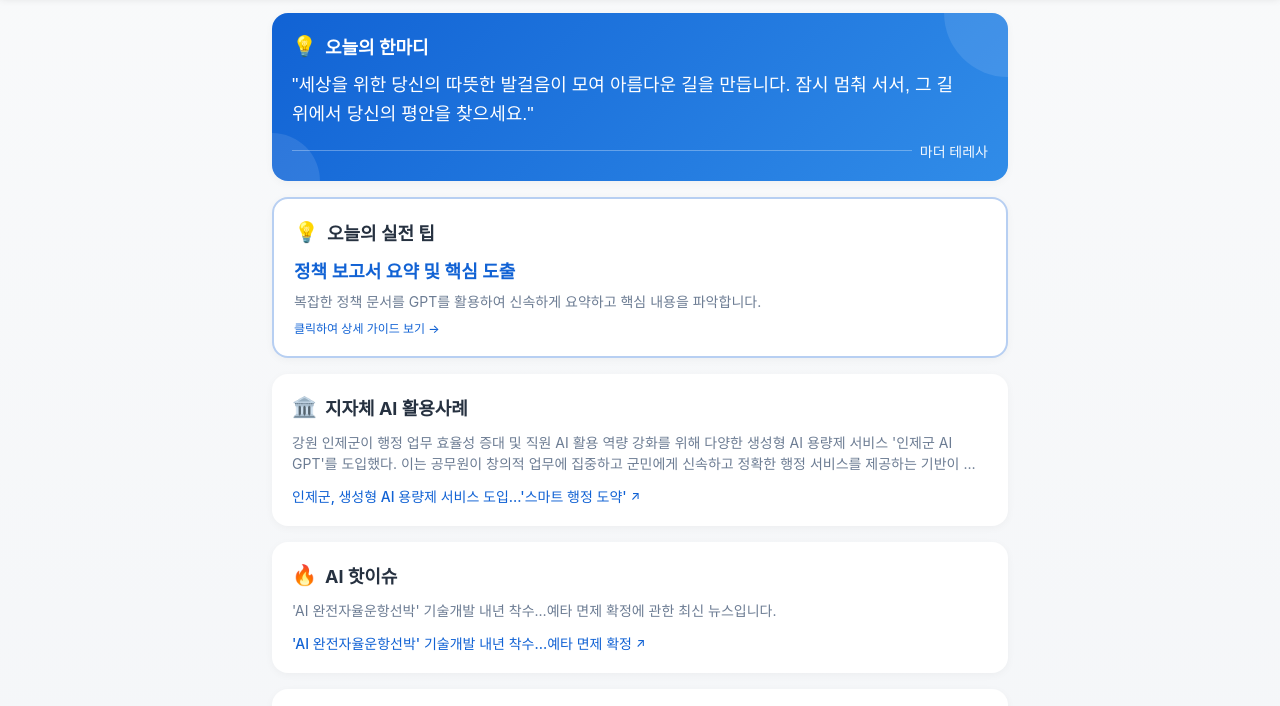
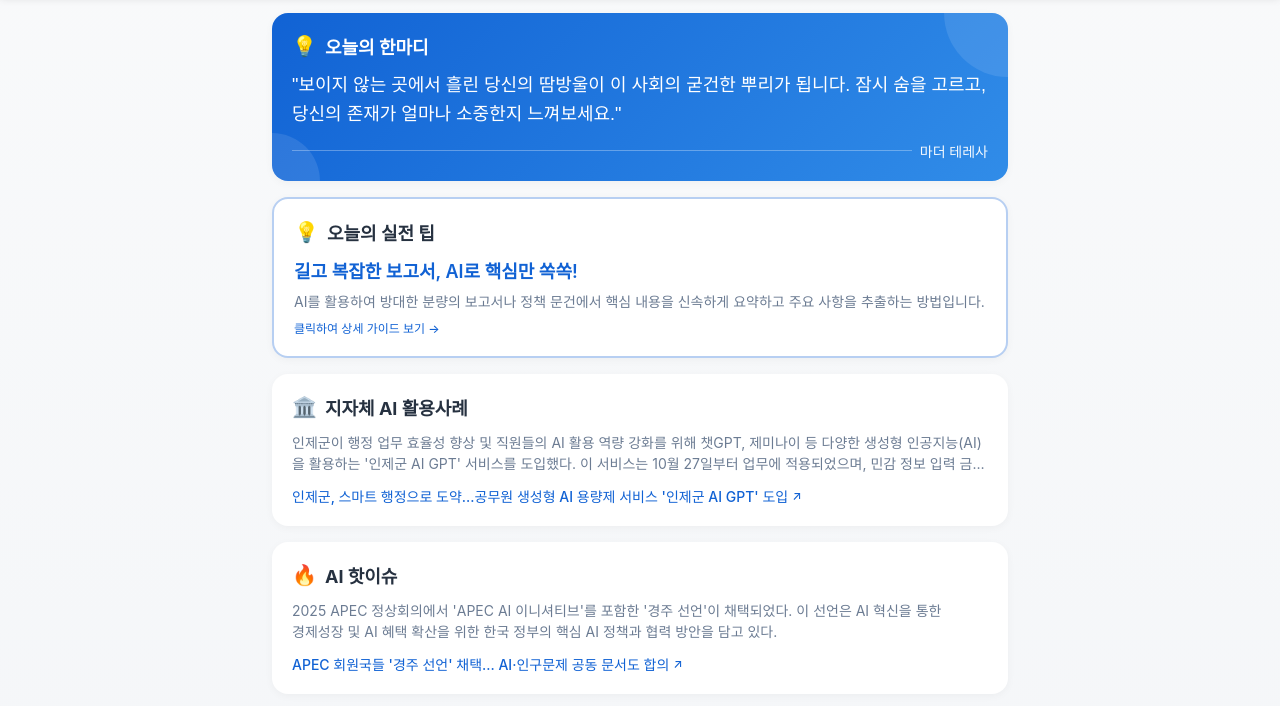
Before and after one commit to chrisryugj/AIDo, a plain HTML site: page index.html in a window 1280 px wide. Shown: the part 209-915 px from the top of the page. Drawn offline with Linux system fonts and the light colour scheme; a web font is replaced by a local one.

Commit message:
Update daily content for 2025-11-07

```diff
--- a/index.html
+++ b/index.html
@@ -9,7 +9,7 @@
     <meta property="og:type" content="website">
     <meta property="og:url" content="https://chrisryugj.github.io/AIDo/">
     <meta property="og:title" content="AI출근길 (25.11.07.금) - 공공 AI 실전팁">
-    <meta property="og:description" content="복잡한 정책 문서를 GPT를 활용하여 신속하게 요약하고 핵심 내용을 파악합니다., 지자체 사례·핫이슈 1건씩, 오늘의 한 문장 포함.">
+    <meta property="og:description" content="AI를 활용하여 방대한 분량의 보고서나 정책 문건에서 핵심 내용을 신속하게 요약하고 주요 사항을 추출하는 방법입니다., 지자체 사례·핫이슈 1건씩, 오늘의 한 문장 포함.">
     <meta property="og:image" content="https://chrisryugj.github.io/AIDo/images/aido-og-image.jpg">
 
     <style>
@@ -487,43 +487,43 @@
 
         // 💬 오늘의 한마디 (매일 교체)
         const todayQuote = {
-            text: "세상을 위한 당신의 따뜻한 발걸음이 모여 아름다운 길을 만듭니다. 잠시 멈춰 서서, 그 길 위에서 당신의 평안을 찾으세요.",
+            text: "보이지 않는 곳에서 흘린 당신의 땀방울이 이 사회의 굳건한 뿌리가 됩니다. 잠시 숨을 고르고, 당신의 존재가 얼마나 소중한지 느껴보세요.",
             author: "마더 테레사"
         };
 
         // 💡 오늘의 실전 팁 (매일 새 주제)
         const todayTip = {
-            title: "정책 보고서 요약 및 핵심 도출",
-            summary: "복잡한 정책 문서를 GPT를 활용하여 신속하게 요약하고 핵심 내용을 파악합니다.",
-            situation: "새로 발표된 100페이지 분량의 환경 정책 보고서를 검토하고, 핵심 내용을 상부에 보고해야 합니다. 시간이 부족하여 전체를 자세히 읽기 어렵습니다.",
-            solution: "GPT에 보고서 내용을 붙여넣거나, 접근 가능한 경우 링크를 제공하여 핵심 요약과 주요 쟁점을 요청합니다. 특정 관점(예: 지역 경제에 미치는 영향)에서의 분석을 추가 요청할 수 있습니다.",
-            prompt: `다음 환경 정책 보고서의 주요 내용을 5가지 핵심 요점으로 요약해 주세요. 특히 지역 산업에 미칠 긍정적/부정적 영향에 초점을 맞춰 분석해 주세요. [보고서 내용 또는 링크]`,
-            result: `정책의 주요 목표, 변경 사항, 예상 효과, 지역 산업에 대한 영향(예: 신규 일자리 창출, 특정 산업 규제 강화 등)이 정리된 요약본.`,
-            usage: "정책 분석, 보고서 작성 초안, 회의 자료 준비"
+            title: "길고 복잡한 보고서, AI로 핵심만 쏙쏙!",
+            summary: "AI를 활용하여 방대한 분량의 보고서나 정책 문건에서 핵심 내용을 신속하게 요약하고 주요 사항을 추출하는 방법입니다.",
+            situation: "수많은 정책 보고서, 회의록, 민원 자료 등을 검토해야 하지만 시간이 부족하여 모든 내용을 꼼꼼히 읽기 어려운 경우가 많습니다.",
+            solution: "AI에게 문서의 목적과 대상 독자를 명시하고, 어떤 정보(예: 주요 문제점, 해결책, 다음 단계)를 중심으로 요약할지 지시하여 효율적으로 핵심 정보를 얻을 수 있습니다.",
+            prompt: `다음 [문서 종류: 예: 정책 보고서, 회의록, 민원 분석 자료]를 읽고, [대상: 예: 일반 시민, 상급자, 관련 부서]가 이해하기 쉽게 [핵심 내용, 주요 쟁점, 다음 조치]를 중심으로 500자 내외로 요약해 줘. 특히 [특정 주제: 예: 예산 배분, 사업 효과성]에 대한 내용을 강조해 줘. [여기에 문서 내용 붙여넣기]`,
+            result: `본 보고서는 [주요 주제]에 대한 [핵심 내용]을 다루고 있습니다. 주요 문제점으로는 [문제점 1], [문제점 2]가 도출되었으며, 이에 대한 해결책으로 [해결책 1], [해결책 2]가 제안되었습니다. 다음 단계로 [구체적인 다음 조치]가 필요합니다. 특히 [특정 강조 주제]와 관련하여 [핵심 요약 정보]를 확인할 수 있습니다.`,
+            usage: "요약된 내용을 바탕으로 상급자 보고 자료, 보도자료 초안, 민원인 설명 자료 등을 신속하게 작성할 수 있으며, 중요한 의사결정 자료로 활용할 수 있습니다."
         };
 
         // 🏛️ 지자체 AI 활용사례
         const localGovCase = {
-            title: "인제군, 생성형 AI 용량제 서비스 도입…'스마트 행정 도약'",
-            summary: "강원 인제군이 행정 업무 효율성 증대 및 직원 AI 활용 역량 강화를 위해 다양한 생성형 AI 용량제 서비스 '인제군 AI GPT'를 도입했다. 이는 공무원이 창의적 업무에 집중하고 군민에게 신속하고 정확한 행정 서비스를 제공하는 기반이 될 것으로 기대된다.",
-            link: "https://vertexaisearch.cloud.google.com/grounding-api-redirect/AUZIYQHBxPlATnKIe87MDlpP1hBUQibqhUl52YHn39ftrPQWW-p6LdJHJ10Wld4q6WxVu_F0Qsvo7eaJfS34kcSq38Dly3yYgTCH59kt2hsgPWoSJCLoA6Tsxv0Mjorlz51OUQGF3A6qYVBQZ0k="
+            title: "인제군, 스마트 행정으로 도약...공무원 생성형 AI 용량제 서비스 '인제군 AI GPT' 도입",
+            summary: "인제군이 행정 업무 효율성 향상 및 직원들의 AI 활용 역량 강화를 위해 챗GPT, 제미나이 등 다양한 생성형 인공지능(AI)을 활용하는 '인제군 AI GPT' 서비스를 도입했다. 이 서비스는 10월 27일부터 업무에 적용되었으며, 민감 정보 입력 금지 등 공공기관 특성에 맞는 관리 원칙을 철저히 이행할 방침이다.",
+            link: "https://vertexaisearch.cloud.google.com/grounding-api-redirect/AUZIYQHlQEAPNd00K1lz3iL9U74vffPMVrKouKt8tk1lCcrACjzcnku8Rr4M4427dcv_KyD33p-DJYlAqMyGENJoICZvihcLEQDBLYwVM-iUevWmzsJ_iAn-ZIbCmy4kD3qIjSskbnNuNgEQ95r8rmta6hnNp8i4"
         };
 
         // 🔥 AI 핫이슈
         const hotIssue = {
-            title: "'AI 완전자율운항선박' 기술개발 내년 착수…예타 면제 확정",
-            summary: "'AI 완전자율운항선박' 기술개발 내년 착수…예타 면제 확정에 관한 최신 뉴스입니다.",
-            link: "https://vertexaisearch.cloud.google.com/grounding-api-redirect/AUZIYQGOhIZfQC8N2pc1wlOlPd9KPp-M89xU_MwSYp1BybDgRkAKxkIPs6KrhlpqUfxtpevLpg2LYwLcV5FPwjSH9geXIIemIrbMwXrRNpDFGFoOE3h9nsWbzMU0guc_Hrm1b4TNiiMH3atuzPNwwfaFcIx8xkX6Ep1F2w=="
+            title: "APEC 회원국들 '경주 선언' 채택... AI·인구문제 공동 문서도 합의",
+            summary: "2025 APEC 정상회의에서 'APEC AI 이니셔티브'를 포함한 '경주 선언'이 채택되었다. 이 선언은 AI 혁신을 통한 경제성장 및 AI 혜택 확산을 위한 한국 정부의 핵심 AI 정책과 협력 방안을 담고 있다.",
+            link: "https://vertexaisearch.cloud.google.com/grounding-api-redirect/AUZIYQE5PuOssXKihibNDVumUUkG3YbusL3bikEqLcor5Ly9oDe4m1nryxpIoJYQDohzagFS0xShShi5qMa_mb94Awjam82FimNatc_Zb9O2kC0PNy_8QjOTUdzvBMbcLOOLXMNK7c2G-SIIAwmOpT0KBGLrOIV8V24="
         };
 
         // 📊 오늘의 AI 트렌드
-        const todayTrendsDescription = "생성형 AI가 공공 서비스의 개인화 시대를 열고 있습니다. 민원인의 질문에 맞춤형 답변을 제공하고, 정책 결정 과정에 필요한 데이터를 분석하여 효율적인 의사결정을 돕는 등 AI의 역할이 더욱 확대될 전망입니다.";
-        const todayTrends = ["#공공AI","#맞춤형서비스","#정책결정AI","#생성형AI","#행정효율화"];
+        const todayTrendsDescription = "최근 정부 및 공공기관에서 AI 도입을 통한 행정 효율성 증대와 대국민 서비스 개선 노력이 활발합니다. 단순 반복 업무 자동화부터 복잡한 데이터 분석까지 AI의 활용 범위가 점차 확대되는 추세입니다.";
+        const todayTrends = ["#공공AI","#행정혁신","#AI활용","#스마트정부","#데이터기반행정"];
 
         // 🏷️ OG 태그 (매일 업데이트)
         const ogTags = {
             title: "AI출근길 (25.11.07.금) - 공공 AI 실전팁",
-            description: "복잡한 정책 문서를 GPT를 활용하여 신속하게 요약하고 핵심 내용을 파악합니다., 지자체 사례·핫이슈 1건씩, 오늘의 한 문장 포함."
+            description: "AI를 활용하여 방대한 분량의 보고서나 정책 문건에서 핵심 내용을 신속하게 요약하고 주요 사항을 추출하는 방법입니다., 지자체 사례·핫이슈 1건씩, 오늘의 한 문장 포함."
         };
     </script>
     <!-- ============================================ -->
```
